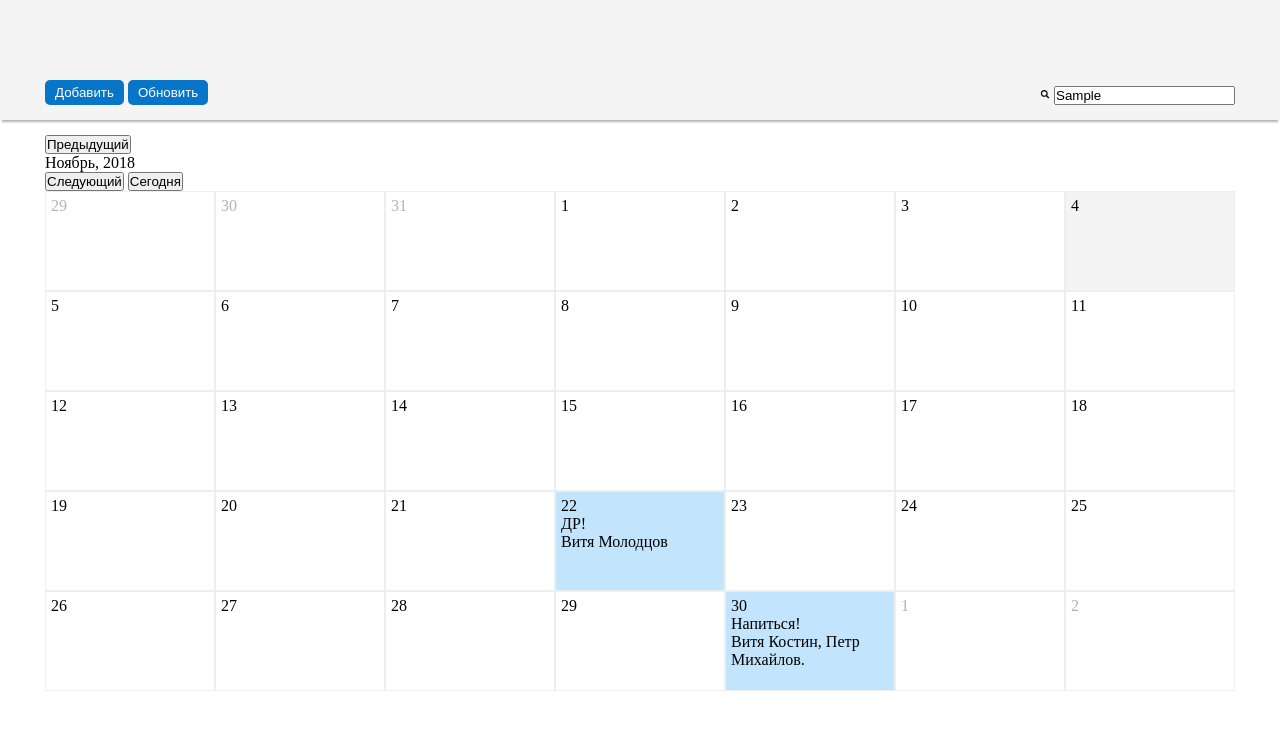
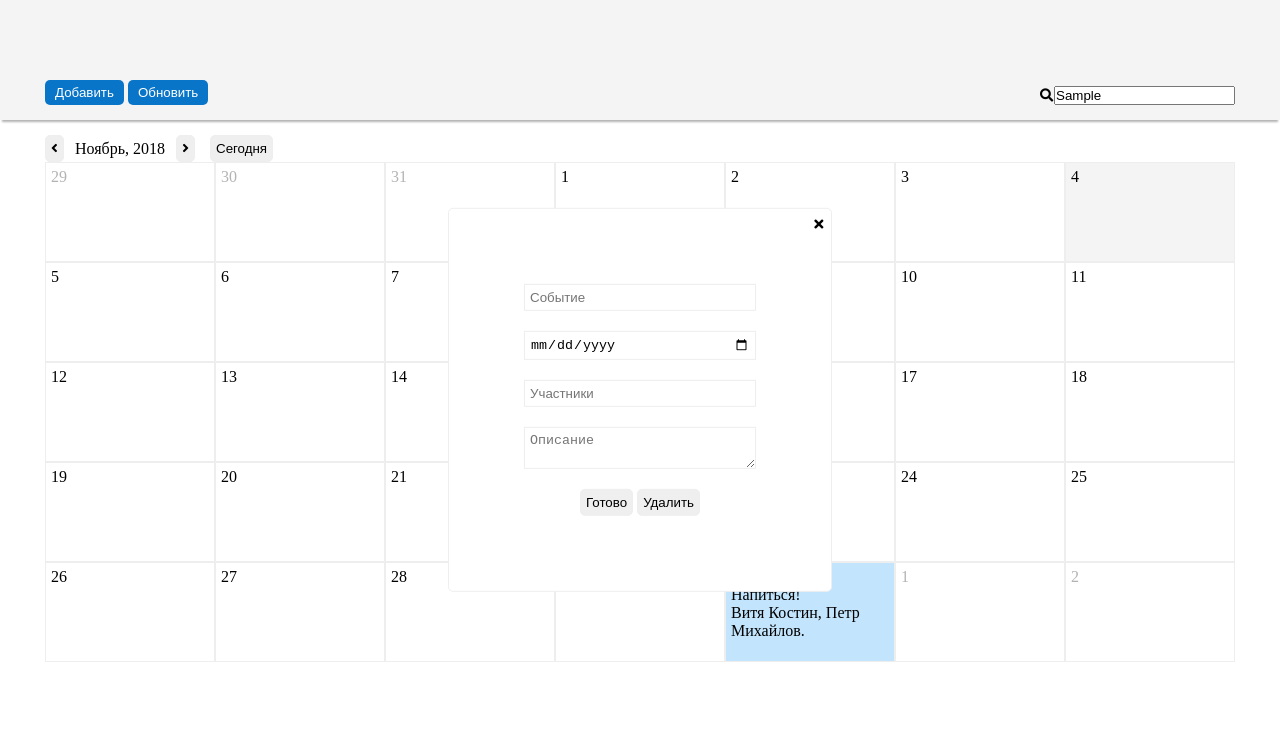
Before and after one commit to radianika/Calendar, a website: page src/index.html in a window 1280 px wide. Both pictures are taken after typing "Sample" into the empty fields and a click on the button "Добавить". Drawn offline with nearby package versions, Linux system fonts and the light colour scheme; files that its build step writes are made by us from their sources.

Commit message:
Navigation, modal window
Add some sryles for nabigation and modal window, add modal window on insertButton (gulp changed?)

```diff
--- a/gulpfile.js
+++ b/gulpfile.js
@@ -35,11 +35,10 @@ var path = {
 
 
 gulp.task('scripts', function () {
-	gulp.src(path.src.js)
-		.pipe(babel({
+	  gulp.src(path.src.js)
+				.pipe(babel({
 			presets: ['@babel/env']
 		}))
-		.pipe(uglify())
 		.pipe(gulp.dest(path.build.js));
 });
 
--- a/src/index.html
+++ b/src/index.html
@@ -6,45 +6,42 @@
 	<title>Календарь</title>
 
 	<link rel="stylesheet" type="text/css" href="css/main.css">
+	<link rel="stylesheet" href="https://use.fontawesome.com/releases/v5.5.0/css/all.css" integrity="sha384-B4dIYHKNBt8Bc12p+WXckhzcICo0wtJAoU8YZTY5qE0Id1GSseTk6S+L3BlXeVIU" crossorigin="anonymous">
+
+
 
 </head>
 
 <body>
 	<header class='header'>
 		<div>
-			<button type="button" class="btn">Добавить</button>
+			<button type="button" class="btn js-insert">Добавить</button>
 			<button type="reset" class="btn">Обновить</button>
 		</div>
 		<form action="" method="post" class="search">
-			<button type="submit" class="search__btn">
-	<svg width="10" height="10" viewBox="0 0 250 300"><path  d="M244.186,214.604l-54.379-54.378c-0.289-0.289-0.628-0.491-0.93-0.76
-		c10.7-16.231,16.945-35.66,16.945-56.554C205.822,46.075,159.747,0,102.911,0S0,46.075,0,102.911
-		c0,56.835,46.074,102.911,102.91,102.911c20.895,0,40.323-6.245,56.554-16.945c0.269,0.301,0.47,0.64,0.759,0.929l54.38,54.38
-		c8.169,8.168,21.413,8.168,29.583,0C252.354,236.017,252.354,222.773,244.186,214.604z M102.911,170.146
-		c-37.134,0-67.236-30.102-67.236-67.235c0-37.134,30.103-67.236,67.236-67.236c37.132,0,67.235,30.103,67.235,67.236
-		C170.146,140.044,140.043,170.146,102.911,170.146z"/>
-</svg>
+			<button type="submit" class="search__btn"><i class="fas fa-search"></i>
 </button>
-			<input type="search" placeholder="Событие, дата или уастник">
+			<input type="search" placeholder="Событие, дата или участник">
 		</form>
 	</header>
 	<main class="main">
 		<div class="navigate">
-			<button class="left-btn js-previousMonth">Предыдущий</button>
+			<div class="navigate__months"><button class="btn js-previousMonth"> <i class="fas fa-angle-left"></i> </button>
 			<p class="current"></p>
-			<button class="right-btn js-nextMonth">Следующий</button>
-			<button type="button" class="js-actualMonth">Сегодня</button>
+			<button class="btn js-nextMonth"> <i class="fas fa-angle-right"></i> </button>
+			</div>
+			<button type="button" class="js-actualMonth btn">Сегодня</button>
 		</div>
 		<div class="calendar_plate"></div>
-<div class="modal">
+<div class="modal js-modal close">
 	<form class="modal__form">
-	<button type="reset">Крестик</button>
+	<button type="reset" class="form__close js-closeBtn"><i class="fas fa-times"></i></button>
 		<input type="text" name="event" placeholder="Событие">
 		<input type="date" name="date" placeholder="Дата">
 		<input type="text" name="members" placeholder="Участники">
 		<textarea name="description" placeholder="Описание"></textarea>
-		<div><button type="submit">Готово</button>
-			<button type="reset">Удалить</button></div>
+		<div><button type="submit" class="btn">Готово</button>
+			<button type="reset" class="btn">Удалить</button></div>
 
 	</form>
 </div>
--- a/src/js/main.js
+++ b/src/js/main.js
@@ -16,7 +16,6 @@
 		for (let i = 0; i < events.events.length; i++) {
 			eventsDates.push(events.events[i].date);
 		}
-		console.log(eventsDates);
 		//переменные для текущей даты
 		var myDate = new Date();
 		var myWeekDay = myDate.getDay();
@@ -26,7 +25,8 @@
 		//классы
 		var anotherMonthCells = 'another__cells';
 		var actualMonthCells = 'actual__cells';
-
+var open = 'open';
+var close = 'close';
 		//переменные для dom=элемеентов
 		var plate = document.querySelector('.calendar_plate');
 		var actualMonthAndYear = document.querySelector('.current');
@@ -34,6 +34,9 @@
 		var nextMonth = document.querySelector('.js-nextMonth');
 		var actualMonth = document.querySelector('.js-actualMonth');
 		var cells = plate.childNodes;
+		var closeBtn = document.querySelector('.js-closeBtn');
+var insertBtn = document.querySelector('.js-insert');
+var modal = document.querySelector('.js-modal');
 
 		//неделя начинается с понедельника
 		function mondayFirst(weekDay) {
@@ -143,7 +146,7 @@
 				myYear -= 1;
 			}
 			plate.innerHTML = ('');
-			generateCalendar(myYear, myMonth)
+			generateCalendar(myYear, myMonth);
 
 		});
 
@@ -192,3 +195,16 @@
 				}
 			}
 		}
+//открытие модального окна
+
+ function openModal(){
+	 modal.classList.remove(close);
+	 modal.classList.add(open);
+ }
+function closeModal(){
+	modal.classList.add(close);
+	 modal.classList.remove(open);
+}
+
+insertBtn.addEventListener('click', openModal);
+closeBtn.addEventListener('click', closeModal);
--- a/src/sass/main.scss
+++ b/src/sass/main.scss
@@ -38,13 +38,29 @@ $event-blue: #c2e4fc;
 	background-color: $main-grey;
 
 }
-svg{
-}
 .main{
 	padding:15px 45px 45px 45px;
 	display:flex;
 	flex-direction: column;
 }
+.btn{
+		padding: 5px;
+		border: 1px solid $border-grey;
+	border-radius: 5px;}
+.navigate{
+	display:flex;
+	align-items: center;
+	justify-content: flex-start;
+
+	&__months{
+		display: flex;
+		justify-content: space-between;
+		align-items: center;
+    min-width: 150px;
+		margin-right: 15px;
+	}
+}
+
 .calendar_plate{
 	display: flex;
 	flex-wrap: wrap;
@@ -71,10 +87,15 @@ svg{
 	background-color: $event-blue;
 }
 .modal{
-	background-color: $main-grey;
+	background-color: white;
+	border: 1px solid $border-grey;
+	border-radius:5px;
 	padding: 15px;
-	width:50%;
-	display: none;
+	width:30%;
+	position:fixed;
+	top:50%;
+	left: 50%;
+	transform: translate(-50%, -50%);
 
 }
 .modal__form{
@@ -82,4 +103,23 @@ svg{
 	flex-direction: column;
 	justify-content: space-between;
 	align-items: center;
+	padding:60px;
+	& input, textarea{
+		width:100%;
+		margin-bottom:20px;
+		padding:5px;
+		border: 1px solid $border-grey;
+	}
 }
+.form__close{
+	position: absolute;
+	right:2%;
+	top:2%;border: none;
+	background-color: inherit;
+}
+.open{
+	display: block;
+}
+.close{
+	display:none;
+}
```
Also changed, not shown: build/css/main.css, build/index.html, build/js/main.js.
